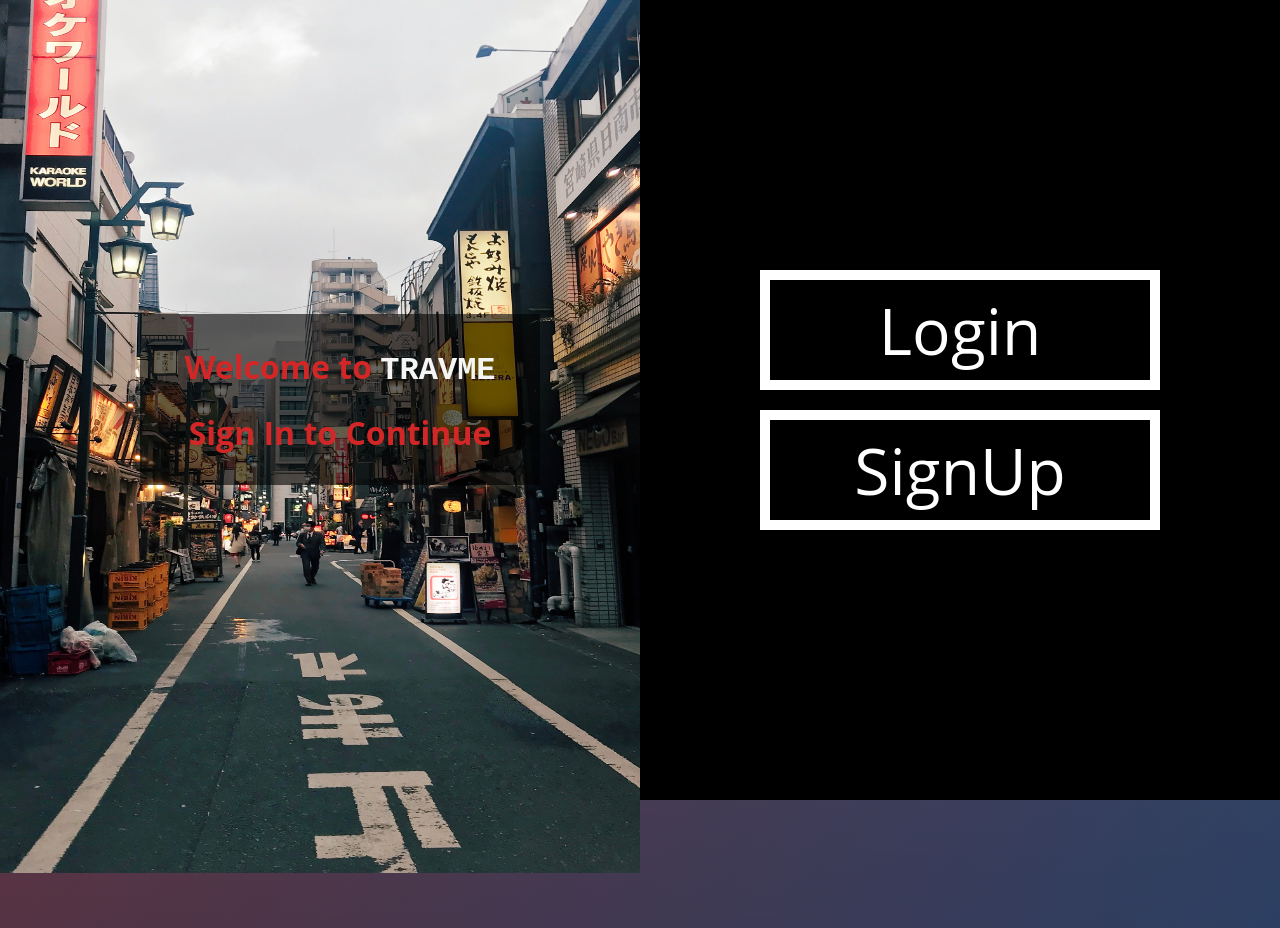
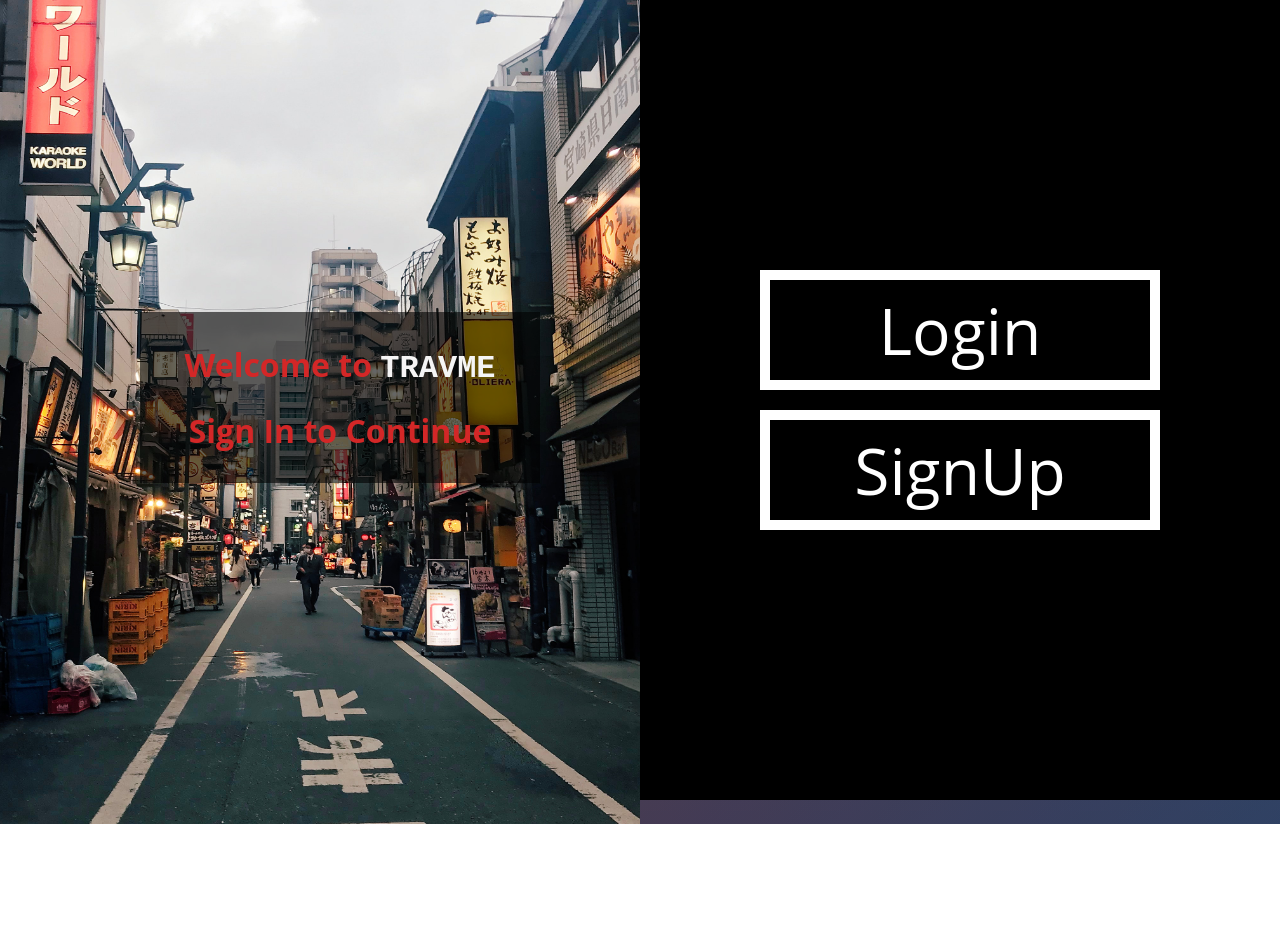
Before and after one commit to Ceddyp19/Mod5Capstone-Project-Frontend, a React (Create React App) app: page / in a window 1280 px wide. After the commit the page ends 824 px from the top, so only its background shows below. Built offline with nearby package versions, Linux system fonts and the light colour scheme.

Commit message:
renamed Home files as Welcome; resized image and textbox on welcome page

```diff
--- a/src/css/Home.css
+++ b/src/css/Home.css
@@ -1,4 +1,10 @@
-#start-page{
+/* :root {
+  --background: orange;
+} */
+
+/* the code above is an example of variables in css. We use the root element to make the var global. "var(--background, 'default color')" to set call vairable */
+
+#start-page {
   background-color: aqua;
   position: absolute;
   width: 100%;
@@ -11,6 +17,7 @@
 }
 
 /* Split the screen in half */
+
 .split {
   height: 100%;
   width: 50%;
@@ -22,23 +29,22 @@
 }
 
 /* Control the left side */
+
 .left {
   left: 0;
-    /* background-color: #111; */
-/* padding-top: 8%; */
   position: absolute;
-top: 0%;
-height: 116%;
-
+  height: 103%;
 }
 
 /* Control the right side */
+
 .right {
   right: 0;
   background-color: black;
 }
 
 /* If you want the content centered horizontally and vertically */
+
 .centered {
   position: absolute;
   top: 50%;
@@ -51,19 +57,16 @@ height: 116%;
   /* width: 650px;
     border-radius: 50%; */
   position: absolute;
-
   width: 960px;
-   height: 970px;
+  height: 1085px;
   top: -561px;
   left: -480px;
-
   /* position: relative;
 
      max-width: 180%;
     max-height: 200%;
     right: 30%;
     right: 122px; */
-
   /* display: block;  remove extra space below image  */
 }
 
@@ -71,7 +74,7 @@ height: 116%;
   /* position: relative; */
   /* top: -250px; */
   position: absolute;
-      top: -150px;
+  top: -100px;
   right: -220px;
   color: rgb(211, 39, 39);
   background-color: rgb(0, 0, 0);
@@ -81,11 +84,9 @@ height: 116%;
   /* opacity:70%; */
 }
 
-  .description-box span{
+.description-box span {
   color: whitesmoke;
-
 }
-
 
 .horizontal {
   text-decoration: none;
@@ -94,7 +95,9 @@ height: 116%;
 .vertical {
   text-decoration: none;
 }
+
 /* monspace is default font if other fail to load */
+
 #App-Name {
   font-family: 'Big Shoulders Stencil Text', monospace;
 }
```
Lines whose indentation alone changed are shown as unchanged.
